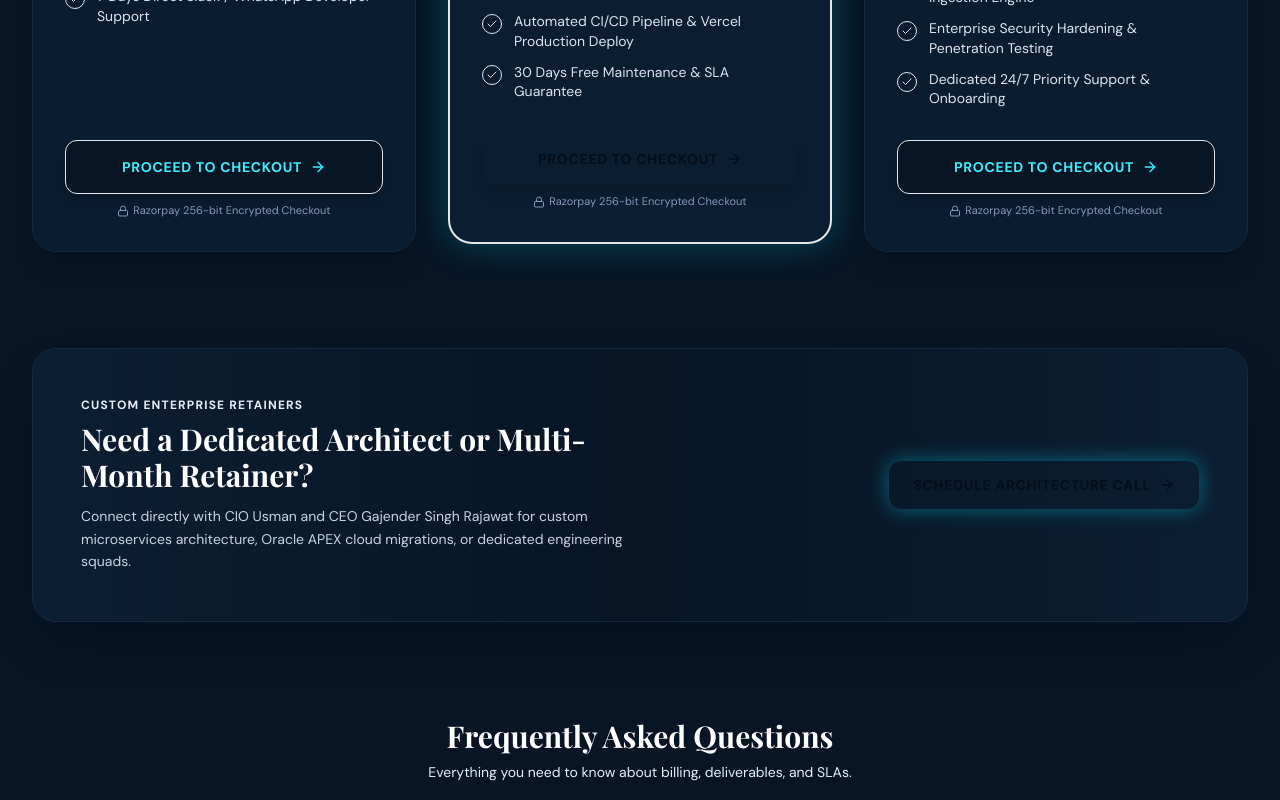
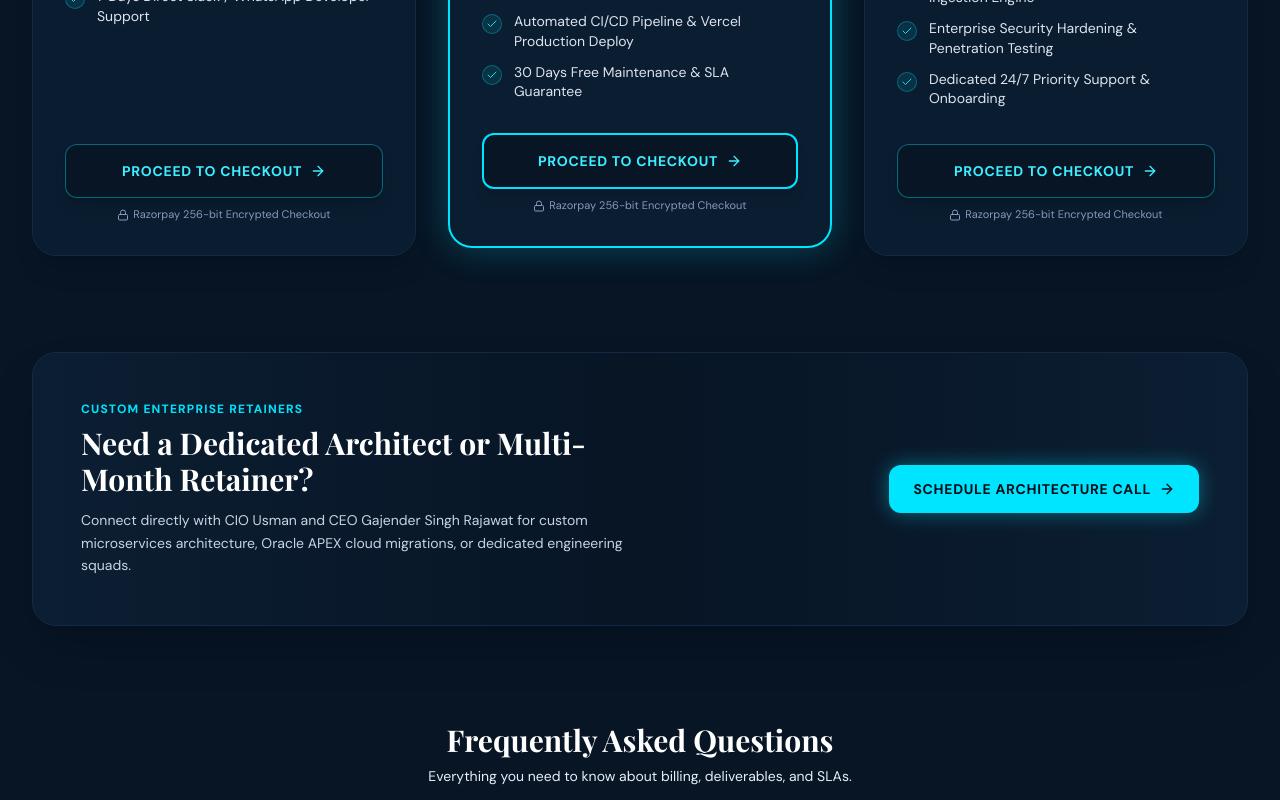
Before and after one commit to tzkusman/spartanimpex, a React (Vite) app: page /pricing in a window 1280 px wide. Shown: the part 1060-1860 px from the top of the page. Built offline with nearby package versions, Linux system fonts and the light colour scheme; no server answers; a web font is replaced by a local one.

Commit message:
fix: replace undefined Github icon with GithubIcon in AboutPage.jsx

```diff
--- a/src/pages/AboutPage.jsx
+++ b/src/pages/AboutPage.jsx
@@ -203,7 +203,7 @@ export default function AboutPage() {
               <div>
                 <div className="flex items-center justify-between mb-4">
                   <div className="w-12 h-12 rounded-2xl bg-cyan-DEFAULT/10 border border-cyan-DEFAULT/30 flex items-center justify-center text-cyan-DEFAULT">
-                    <Github className="w-6 h-6" />
+                    <GithubIcon size={24} className="text-cyan-400" />
                   </div>
                   <span className="px-3 py-1 rounded-full text-xs font-semibold bg-navy border border-navy-border text-cyan-DEFAULT">
                     CIO & Principal Architect
--- a/src/pages/PricingPage.jsx
+++ b/src/pages/PricingPage.jsx
@@ -306,10 +306,10 @@ export default function PricingPage() {
                 <div>
                   <button
                     onClick={() => handleOpenCheckout(plan)}
-                    className={`w-full py-4 px-6 rounded-xl font-bold text-sm tracking-wider uppercase transition-all duration-300 flex items-center justify-center gap-2 shadow-lg ${
+                    className={`w-full py-4 px-6 rounded-xl font-bold text-sm tracking-wider uppercase transition-all duration-300 flex items-center justify-center gap-2 shadow-lg bg-navy border ${
                       isPopular
-                        ? 'bg-cyan-DEFAULT text-navy-dark hover:bg-cyan-300 hover:shadow-[0_0_25px_rgba(0,229,255,0.5)]'
-                        : 'bg-navy border border-cyan-DEFAULT/40 text-cyan-300 hover:bg-cyan-DEFAULT hover:text-navy-dark'
+                        ? 'border-2 border-cyan text-cyan-300 shadow-[0_0_20px_rgba(0,229,255,0.25)] hover:bg-cyan hover:text-navy-dark hover:shadow-[0_0_30px_rgba(0,229,255,0.6)]'
+                        : 'border border-cyan/40 text-cyan-300 hover:bg-cyan hover:text-navy-dark hover:shadow-[0_0_25px_rgba(0,229,255,0.4)]'
                     }`}
                   >
                     <span>Proceed to Checkout</span>
@@ -482,7 +482,7 @@ export default function PricingPage() {
                     <button
                       type="submit"
                       disabled={paymentLoading}
-                      className="w-full py-4 rounded-xl bg-cyan-DEFAULT text-navy-dark font-bold text-sm tracking-wider uppercase hover:bg-cyan-300 transition-all shadow-[0_0_20px_rgba(0,229,255,0.4)] flex items-center justify-center gap-2 disabled:opacity-50"
+                      className="w-full py-4 rounded-xl bg-cyan text-navy font-black text-sm tracking-wider uppercase hover:bg-cyan-300 transition-all shadow-[0_0_25px_rgba(0,229,255,0.5)] flex items-center justify-center gap-2 disabled:opacity-50" style={{ backgroundColor: "#00E5FF", color: "#040E1A" }}
                     >
                       {paymentLoading ? (
                         <>
--- a/tailwind.config.js
+++ b/tailwind.config.js
@@ -7,6 +7,10 @@ export default {
   theme: {
     extend: {
       colors: {
+        'cyan-DEFAULT': '#00E5FF',
+        'navy-dark': '#040E1A',
+        'navy-card': '#0C1E32',
+        'navy-border': '#142A44',
         // ── DEEP NAVY (Logo Background) ────────────────────────────
         navy: {
           50:    '#E8EEF8',
```
Also changed, not shown: 1 other file (tests, documents, lock files or other folders).
